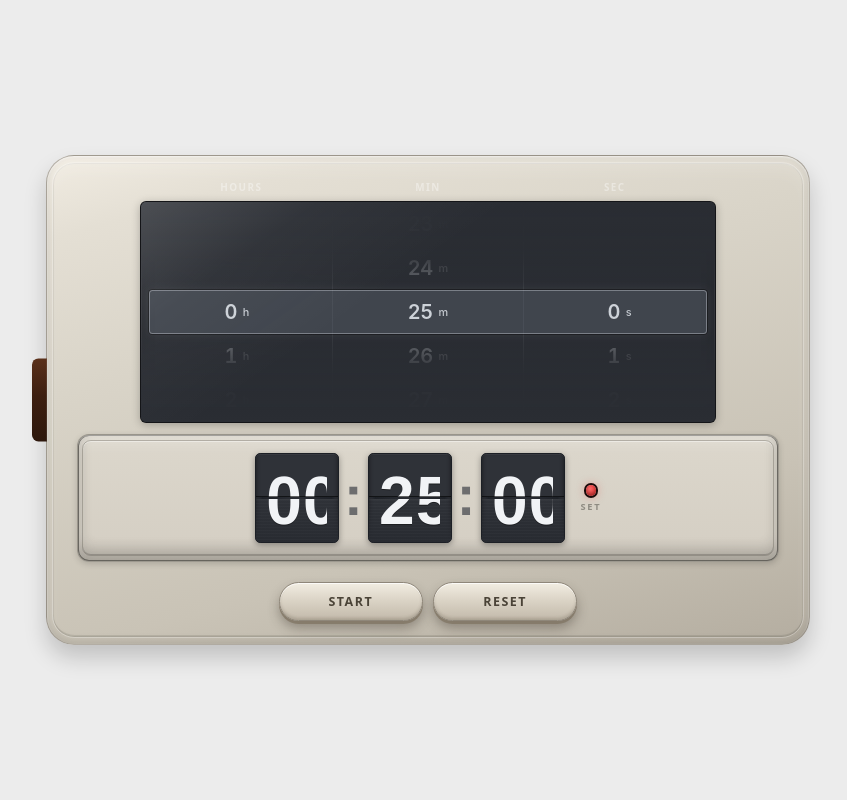
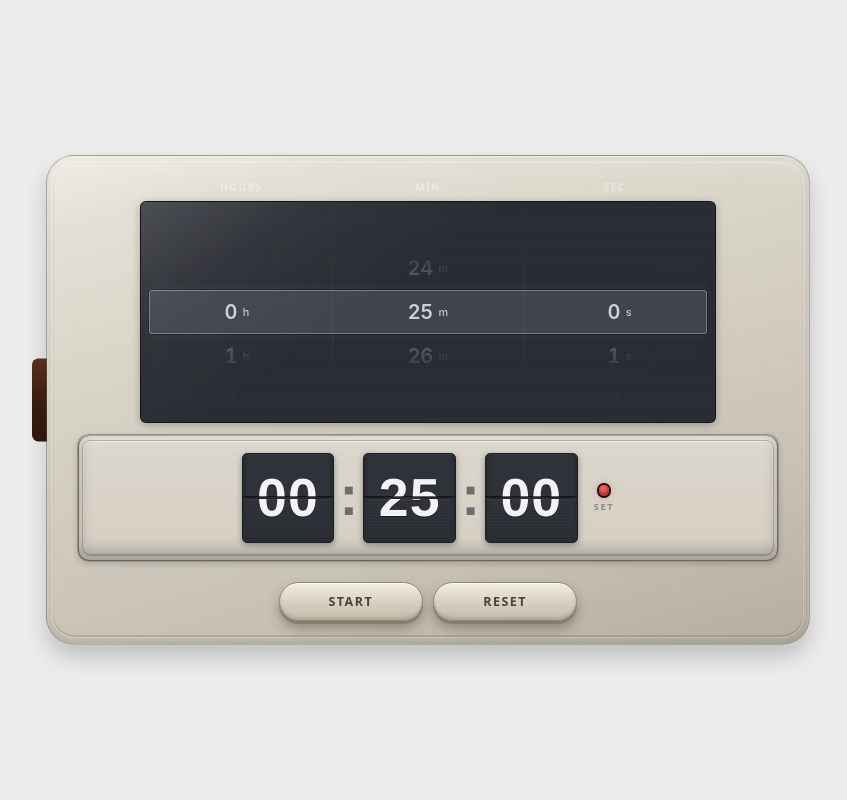
Before and after one commit to yvonnelilee-jpg/pomodoro-timer, a website built with Vite: page index.html in a window 1280 px wide. Shown: the whole page, without its empty margins (212-1059 px from the left). Built offline with nearby package versions, Linux system fonts and the light colour scheme.

Commit message:
fixed the numbers to render properly

```diff
--- a/src/style.css
+++ b/src/style.css
@@ -395,7 +395,7 @@ body {
 
 .flip-tile {
   position: relative;
-  min-width: clamp(3.1rem, 16vw, 5.25rem);
+  min-width: clamp(3.6rem, 18vw, 5.8rem);
   height: clamp(4.2rem, 20vw, 5.65rem);
   border-radius: 0.32rem;
   background: var(--color-tile-bg);
@@ -451,8 +451,8 @@ body {
 .flip-tile__half,
 .flip-tile__flap {
   position: absolute;
-  left: clamp(0.45rem, 1.5vw, 0.65rem);
-  right: clamp(0.45rem, 1.5vw, 0.65rem);
+  left: 0;
+  right: 0;
   display: block;
   overflow: hidden;
   backface-visibility: hidden;
@@ -461,14 +461,14 @@ body {
 
 .flip-tile__half--top,
 .flip-tile__flap--top {
-  top: clamp(0.55rem, 2vw, 0.75rem);
-  height: calc(50% - clamp(0.55rem, 2vw, 0.75rem));
+  top: 0;
+  height: 50%;
 }
 
 .flip-tile__half--bottom,
 .flip-tile__flap--bottom {
-  bottom: clamp(0.55rem, 2vw, 0.75rem);
-  height: calc(50% - clamp(0.55rem, 2vw, 0.75rem));
+  bottom: 0;
+  height: 50%;
 }
 
 .flip-tile__half--top,
@@ -489,25 +489,32 @@ body {
 }
 
 .flip-tile__text {
-  position: relative;
-  display: block;
-  text-align: center;
-  font-size: clamp(2.5rem, 12vw, 4rem);
+  position: absolute;
+  top: 0;
+  left: 0;
+  right: 0;
+  height: 200%;
+  display: flex;
+  align-items: center;
+  justify-content: center;
+  font-size: clamp(2.2rem, 10vw, 3.35rem);
   letter-spacing: 0.02em;
   line-height: 1;
   font-weight: 700;
+  font-variant-numeric: tabular-nums;
+  font-feature-settings: "tnum" 1;
   color: var(--color-digit);
   text-shadow: 0 1px 0 rgba(0, 0, 0, 0.4);
 }
 
 .flip-tile__half--top .flip-tile__text,
 .flip-tile__flap--top .flip-tile__text {
-  transform: translateY(0.02em);
+  transform: translateY(0);
 }
 
 .flip-tile__half--bottom .flip-tile__text,
 .flip-tile__flap--bottom .flip-tile__text {
-  transform: translateY(calc(-50% + 0.06em));
+  transform: translateY(-50%);
 }
 
 .flip-tile.is-flipping .flip-tile__flap--top {
```
